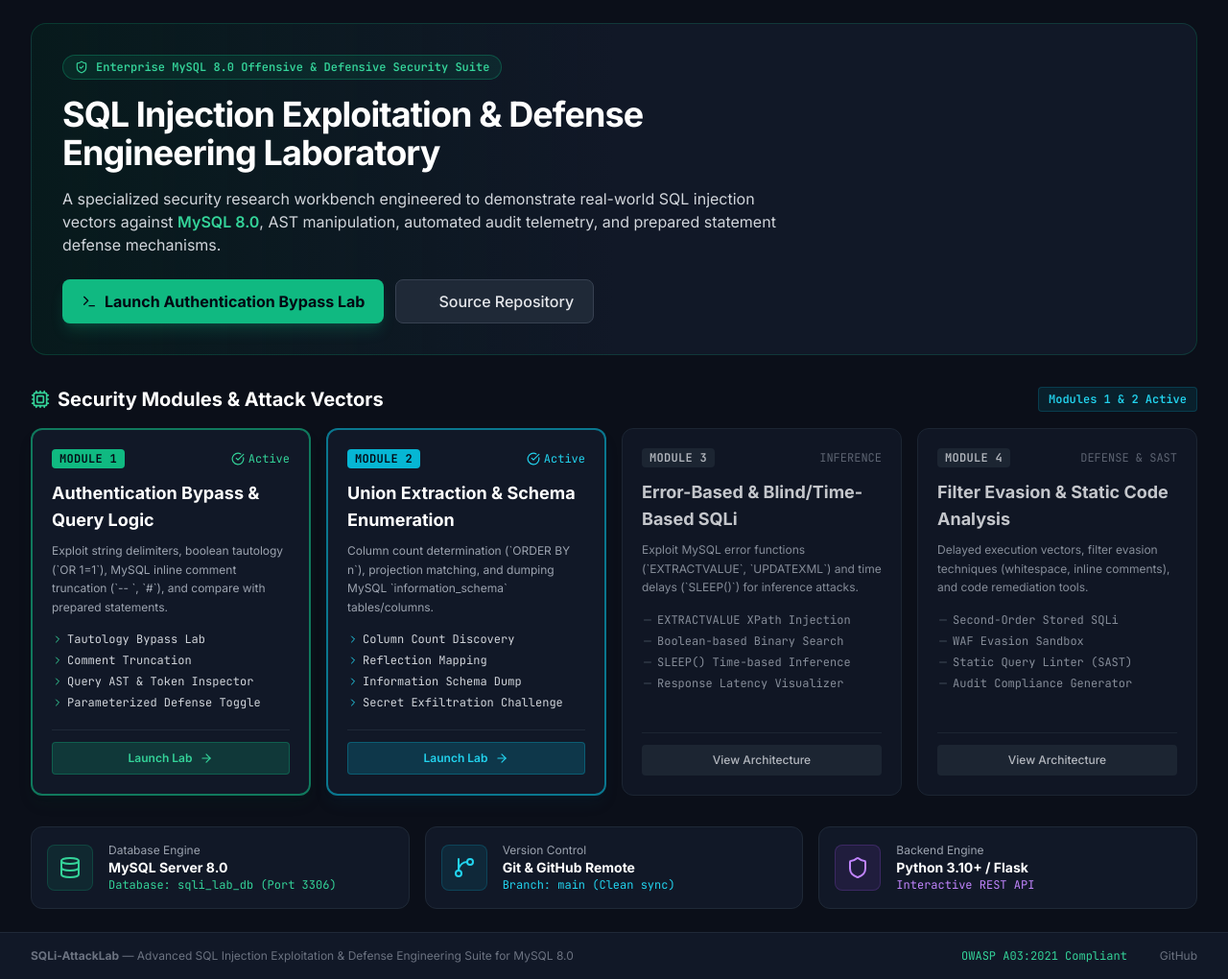
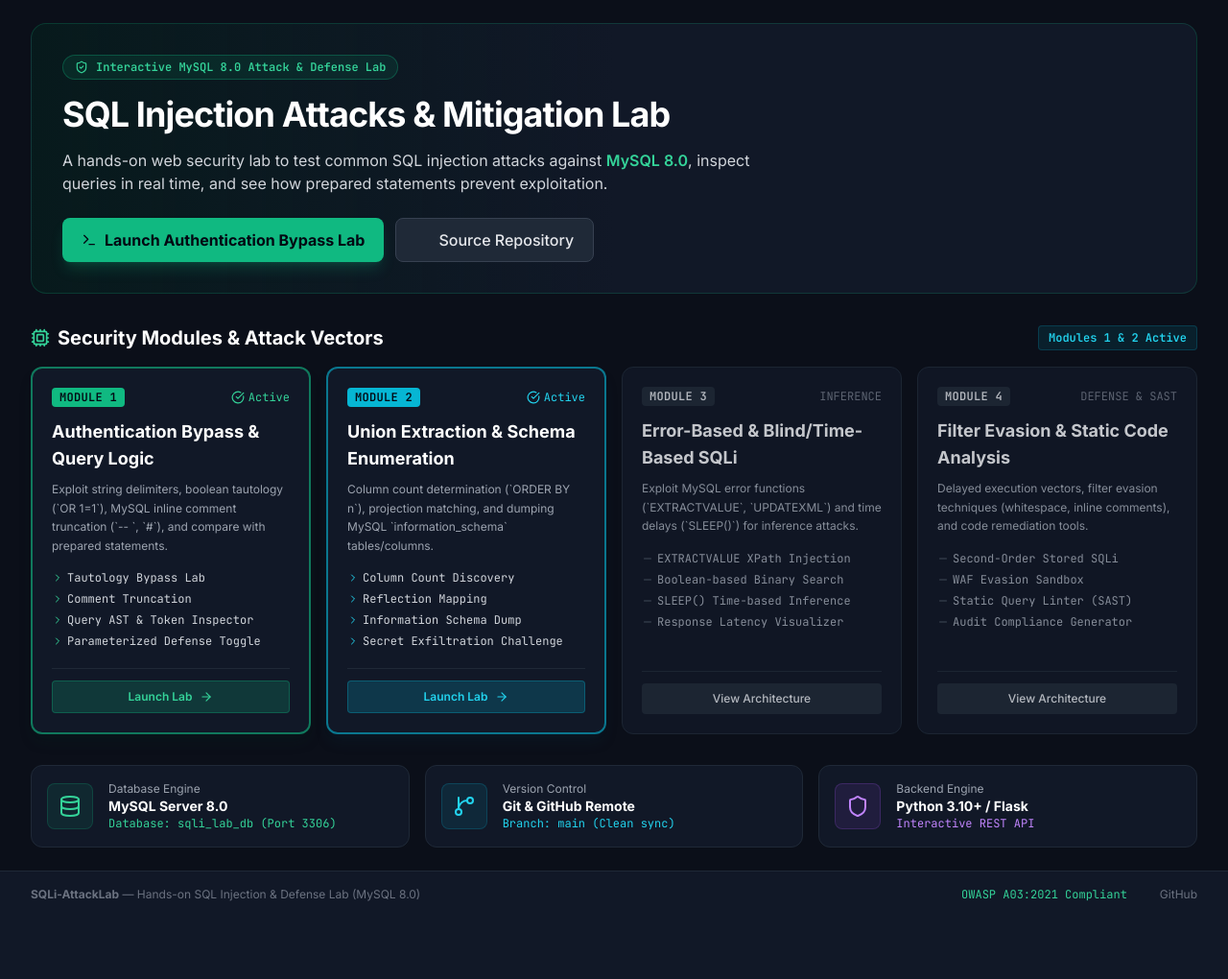
Before and after one commit to souladitya087/SQLi-AttackLab-MySQL, a Flask app: page / in a window 1280 px wide. Shown: the part 65-1085 px from the top of the page at 96% size. After the commit the page ends 1004 px from the top, so only its background shows below. Run offline with Flask 3, Linux system fonts and the light colour scheme; some libraries are stand-ins or nearby versions.

Commit message:
update UI wording to be more concise and clear

```diff
--- a/templates/base.html
+++ b/templates/base.html
@@ -104,7 +104,7 @@
     <footer class="bg-[#111827] border-t border-gray-800 py-4 text-xs text-gray-500">
         <div class="max-w-7xl mx-auto px-4 sm:px-6 lg:px-8 flex flex-col sm:flex-row items-center justify-between gap-2">
             <div>
-                <strong>SQLi-AttackLab</strong> &mdash; Advanced SQL Injection Exploitation & Defense Engineering Suite for MySQL 8.0
+                <strong>SQLi-AttackLab</strong> &mdash; Hands-on SQL Injection & Defense Lab (MySQL 8.0)
             </div>
             <div class="flex items-center space-x-4">
                 <span class="text-emerald-400 font-mono">OWASP A03:2021 Compliant</span>
--- a/templates/index.html
+++ b/templates/index.html
@@ -10,15 +10,15 @@
         <div class="max-w-3xl space-y-4">
             <div class="inline-flex items-center space-x-2 px-3 py-1 rounded-full text-xs font-semibold bg-emerald-500/10 text-emerald-400 border border-emerald-500/30 font-mono">
                 <i data-lucide="shield-check" class="w-3.5 h-3.5"></i>
-                <span>Enterprise MySQL 8.0 Offensive & Defensive Security Suite</span>
+                <span>Interactive MySQL 8.0 Attack & Defense Lab</span>
             </div>
             <h1 class="text-3xl sm:text-4xl font-extrabold text-white tracking-tight">
-                SQL Injection Exploitation & Defense Engineering Laboratory
+                SQL Injection Attacks & Mitigation Lab
             </h1>
             <p class="text-gray-300 text-sm sm:text-base leading-relaxed">
-                A specialized security research workbench engineered to demonstrate real-world SQL injection vectors against
-                <strong class="text-emerald-400 font-semibold">MySQL 8.0</strong>, AST manipulation, automated audit telemetry,
-                and prepared statement defense mechanisms.
+                A hands-on web security lab to test common SQL injection attacks against
+                <strong class="text-emerald-400 font-semibold">MySQL 8.0</strong>, inspect queries in real time,
+                and see how prepared statements prevent exploitation.
             </p>
             <div class="pt-2 flex flex-wrap gap-3">
                 <a href="/lab/auth-bypass" class="inline-flex items-center space-x-2 px-5 py-2.5 rounded-lg bg-emerald-500 hover:bg-emerald-600 text-gray-950 font-bold transition shadow-lg shadow-emerald-500/20">
```
